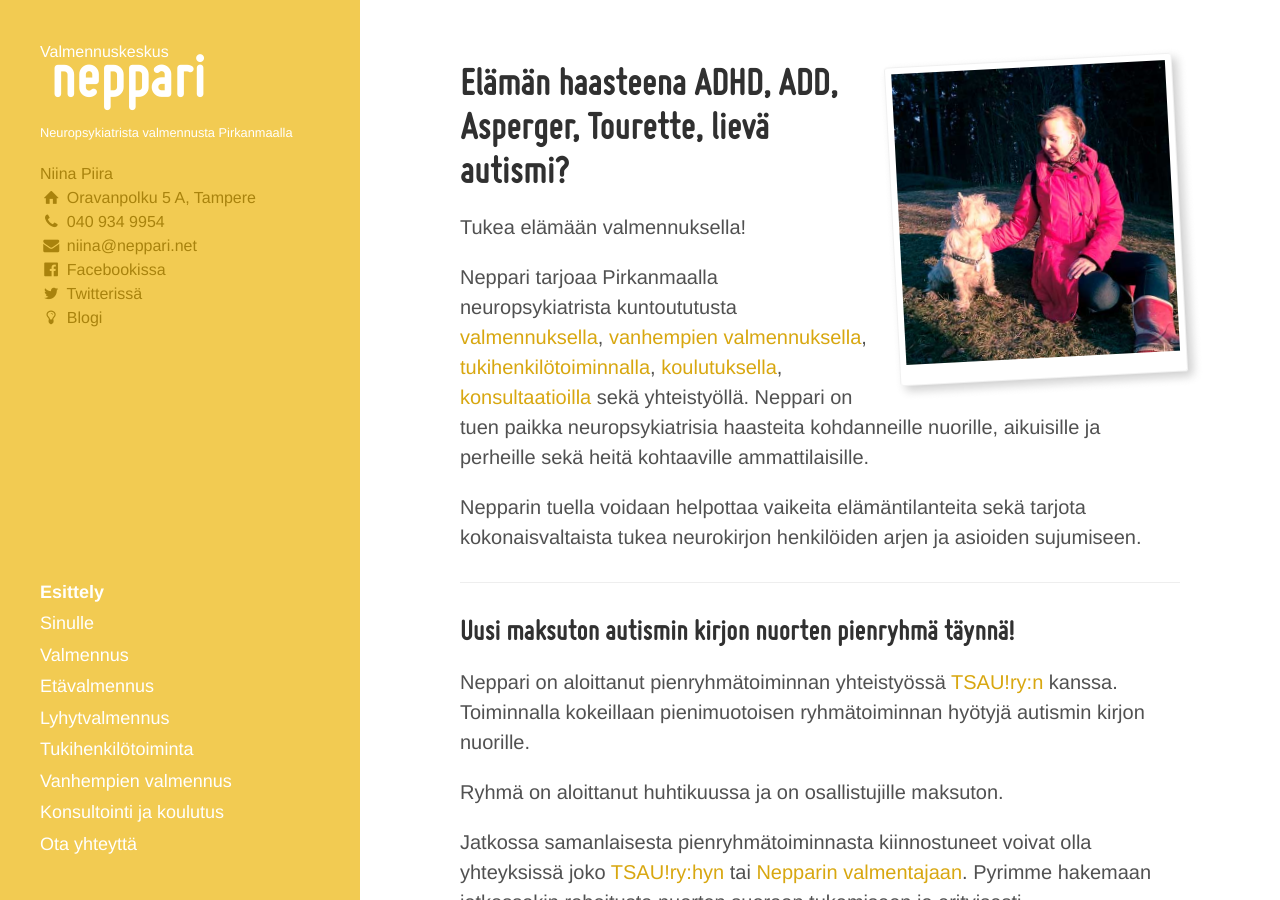
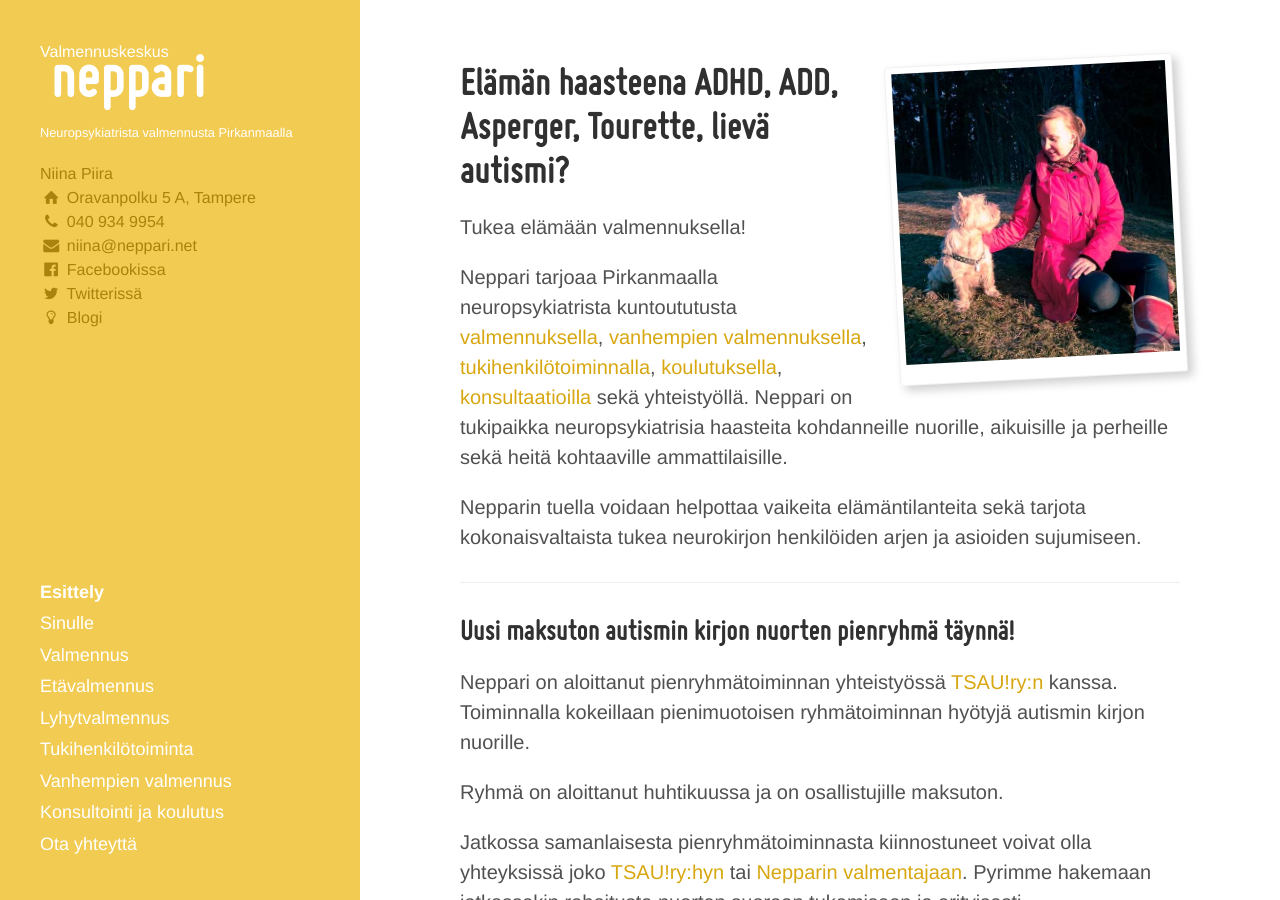
Before and after one commit to niinapiira/neppari.net, a Jekyll site: the page built from index.md, in a window 1280 px wide and 900 px high. Built offline with Jekyll 4.4.1, drawn with Linux system fonts in a browser that asks for light colours.

Commit message:
Updated index.md

```diff
--- a/index.md
+++ b/index.md
@@ -21,7 +21,7 @@
 
 Tukea elämään valmennuksella!
 
-Neppari tarjoaa Pirkanmaalla neuropsykiatrista kuntoututusta [valmennuksella](/valmennus), [vanhempien valmennuksella](/vanhempien-valmennus), [tukihenkilötoiminnalla](/ammatillinen-tukihenkilotoiminta), [koulutuksella](/konsultointi-ja-koulutus), [konsultaatioilla](/konsultointi-ja-koulutus) sekä yhteistyöllä. Neppari on tuen paikka neuropsykiatrisia haasteita kohdanneille nuorille, aikuisille ja perheille sekä heitä kohtaaville ammattilaisille.
+Neppari tarjoaa Pirkanmaalla neuropsykiatrista kuntoututusta [valmennuksella](/valmennus), [vanhempien valmennuksella](/vanhempien-valmennus), [tukihenkilötoiminnalla](/ammatillinen-tukihenkilotoiminta), [koulutuksella](/konsultointi-ja-koulutus), [konsultaatioilla](/konsultointi-ja-koulutus) sekä yhteistyöllä. Neppari on tukipaikka neuropsykiatrisia haasteita kohdanneille nuorille, aikuisille ja perheille sekä heitä kohtaaville ammattilaisille.
 
 Nepparin tuella voidaan helpottaa vaikeita elämäntilanteita sekä tarjota kokonaisvaltaista tukea neurokirjon henkilöiden arjen ja asioiden sujumiseen.
 
```
